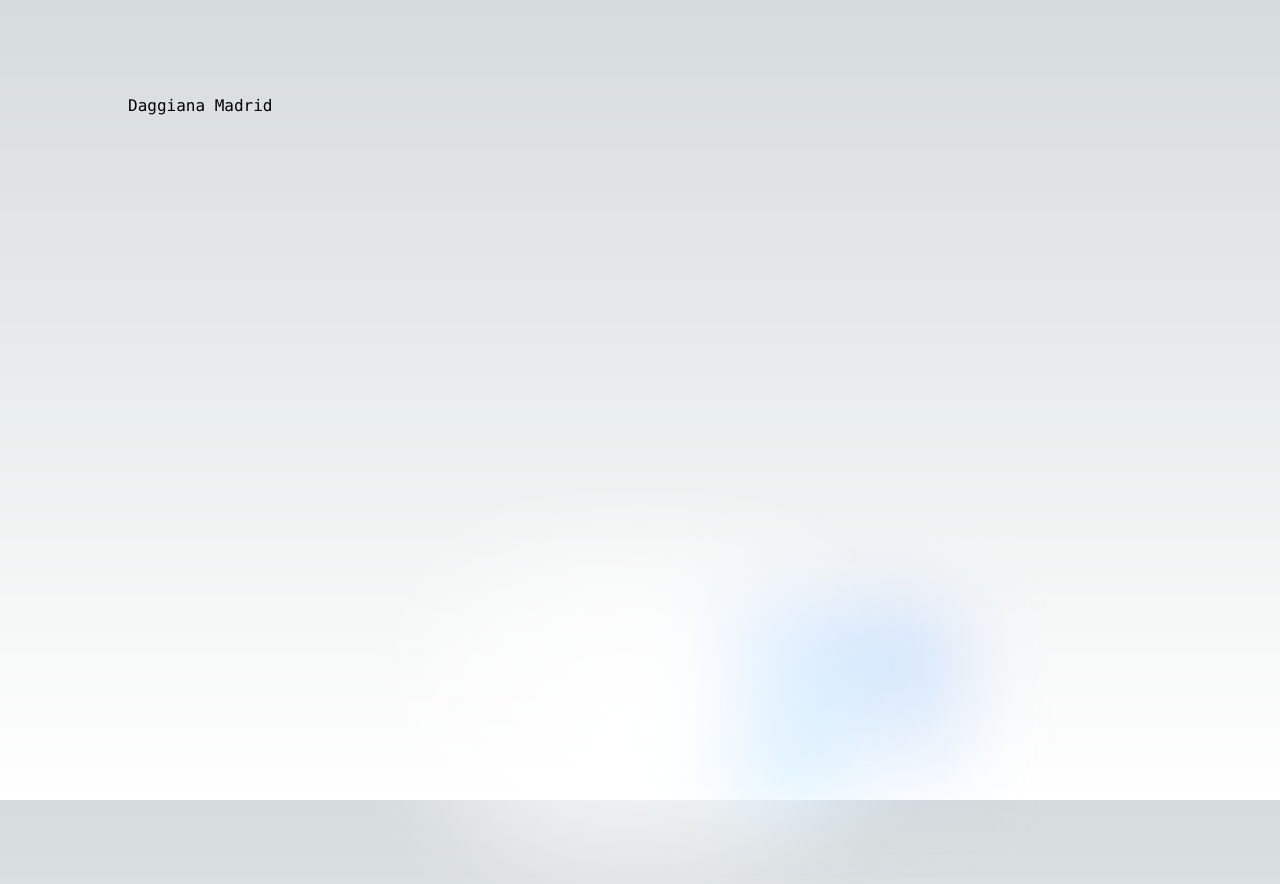
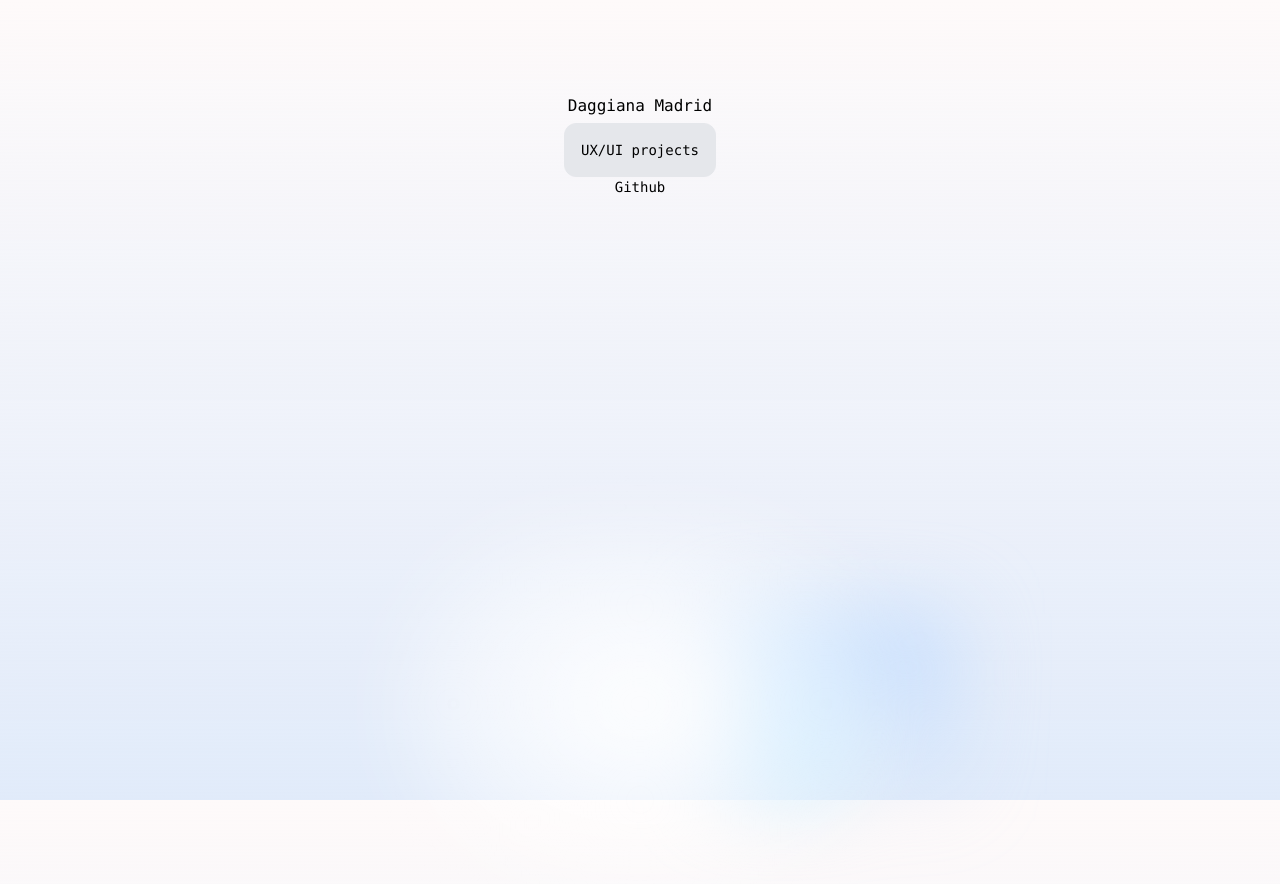
Before and after one commit to daggianama/daggianama.github.io, a Next.js app: page / in a window 1280 px wide. Built offline with nearby package versions, Linux system fonts and the light colour scheme.

Commit message:
adding link

```diff
--- a/src/app/globals.css
+++ b/src/app/globals.css
@@ -4,13 +4,13 @@
 
 :root {
   --foreground-rgb: 0, 0, 0;
-  --background-start-rgb: 214, 219, 220;
-  --background-end-rgb: 255, 255, 255;
+  --background-start-rgb: 254, 250, 250;
+  --background-end-rgb: 225, 235, 250;
 }
 
 @media (prefers-color-scheme: dark) {
   :root {
-    --foreground-rgb: 255, 255, 255;
+    --foreground-rgb: 235, 205, 205;
     --background-start-rgb: 0, 0, 0;
     --background-end-rgb: 0, 0, 0;
   }
--- a/src/app/page.tsx
+++ b/src/app/page.tsx
@@ -3,25 +3,27 @@
 export default function Home() {
   return (
     <main className="flex min-h-screen flex-col items-center justify-between p-24">
-      <div className="z-10 w-full max-w-5xl items-center justify-between font-mono text-sm lg:flex">
-        {/* <p className="fixed left-0 top-0 flex w-full justify-center border-b border-gray-300 bg-gradient-to-b from-zinc-200 pb-6 pt-8 backdrop-blur-2xl dark:border-neutral-800 dark:bg-zinc-800/30 dark:from-inherit lg:static lg:w-auto  lg:rounded-xl lg:border lg:bg-gray-200 lg:p-4 lg:dark:bg-zinc-800/30">
-          Get started by editing&nbsp;
-          <code className="font-mono font-bold">src/app/page.tsx</code>
-        </p> */}
-        <div className="fixed bottom-0 left-0 flex h-48 w-full items-end justify-center bg-gradient-to-t from-white via-white dark:from-black dark:via-black lg:static lg:h-auto lg:w-auto lg:bg-none">
-        <h1>Daggiana Madrid</h1>
+      <div className="flex flex-col z-10 w-full max-w-5xl items-center justify-between font-mono text-sm">
+      <h1>Daggiana Madrid</h1>
+        { <p className="fixed left-0 top-0 flex w-full justify-center border-b border-gray-200  from-zinc-200 pb-6 pt-8 backdrop-blur-2xl dark:border-neutral-800 dark:bg-zinc-800/30 dark:from-inherit lg:static lg:w-auto  lg:rounded-xl lg:border lg:bg-gray-200 lg:p-4 lg:dark:bg-zinc-800/30">
+        <a href="www.daggianamadrid.com" target="_blank"
+            >UX/UI projects</a>
+        </p> }
+        <div className="left-0 flex h-48 w-full justify-center bg-gradient-to-t from-white via-white dark:from-black dark:via-black lg:static lg:h-auto lg:w-auto lg:bg-none">
+
           <a
             className="pointer-events-none flex place-items-center gap-2 p-8 lg:pointer-events-auto lg:p-0"
             href="https://vercel.com?utm_source=create-next-app&utm_medium=appdir-template&utm_campaign=create-next-app"
             target="_blank"
             rel="noopener noreferrer"
           >
-
+          Github
           </a>
         </div>
       </div>
 
       <div className="relative flex place-items-center before:absolute before:h-[300px] before:w-[480px] before:-translate-x-1/2 before:rounded-full before:bg-gradient-radial before:from-white before:to-transparent before:blur-2xl before:content-[''] after:absolute after:-z-20 after:h-[180px] after:w-[240px] after:translate-x-1/3 after:bg-gradient-conic after:from-sky-200 after:via-blue-200 after:blur-2xl after:content-[''] before:dark:bg-gradient-to-br before:dark:from-transparent before:dark:to-blue-700 before:dark:opacity-10 after:dark:from-sky-900 after:dark:via-[#0141ff] after:dark:opacity-40 before:lg:h-[360px]">
+
 
       </div>
 {/*
```
Also changed, not shown: 1 other file (tests, documents, lock files or other folders).
